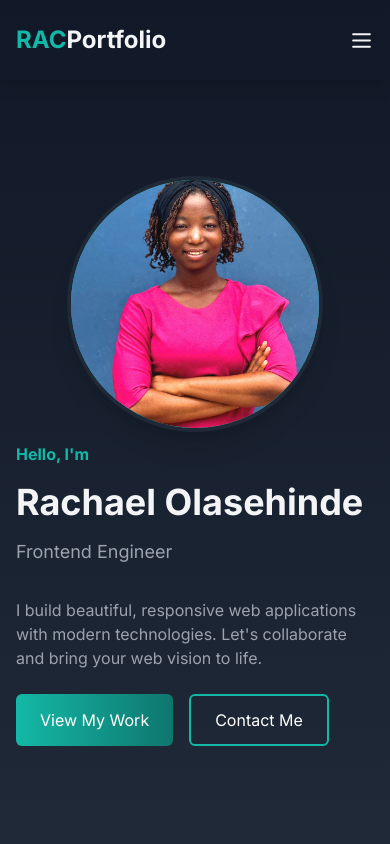
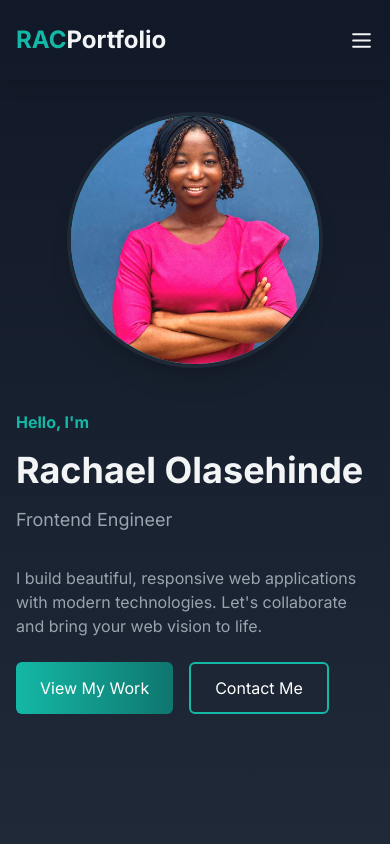
Before and after one commit to Yetife/Rac-portfolio, a React (Vite) app: page / in a window 390 px wide. Shown: the top 844 px of the page. Built offline with nearby package versions, Linux system fonts and the light colour scheme.

Commit message:
new files

```diff
--- a/src/component/HomePage.jsx
+++ b/src/component/HomePage.jsx
@@ -3,7 +3,7 @@ import image from '../assets/image.jpg'
 
 function HomePage() {
     return (
-        <section id="home" className="md:py-40 pt-40 pb-20 flex items-center justify-center h-screen w-full bg-gradient-to-b from-white to-gray-100 dark:from-gray-900 dark:to-gray-800">
+        <section id="home" className="md:py-40 pt-24 pb-20 flex items-center justify-center h-screen w-full bg-gradient-to-b from-white to-gray-100 dark:from-gray-900 dark:to-gray-800">
             <div className="max-w-screen-lg mx-auto flex items-center justify-center h-full px-4 md:flex-row flex-col-reverse">
                 <div className="flex flex-col justify-center h-full">
                     <p className="text-teal-500 font-bold">Hello, I'm</p>
```
